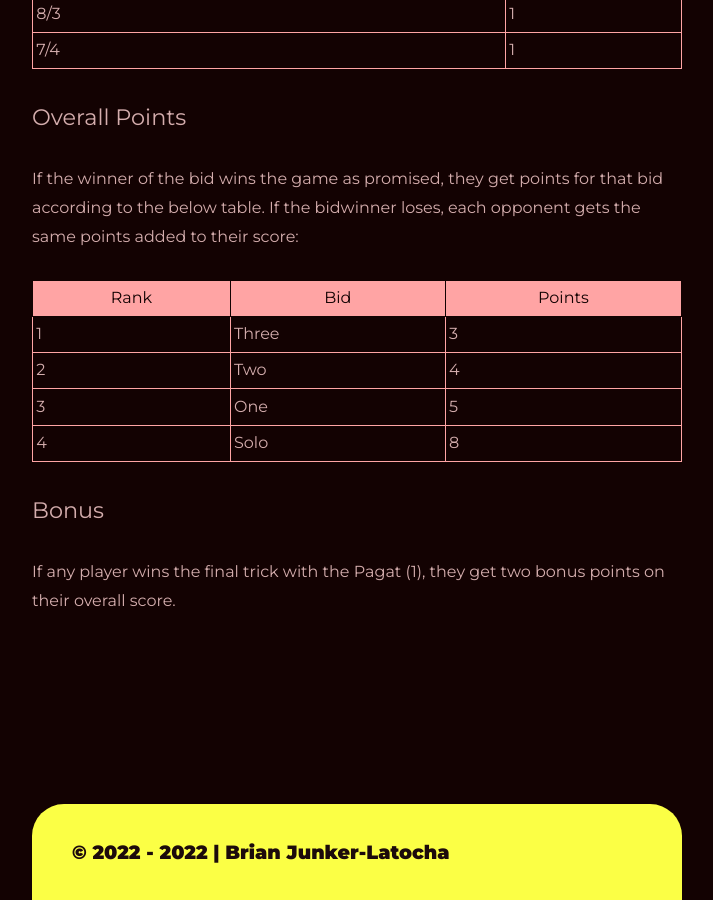
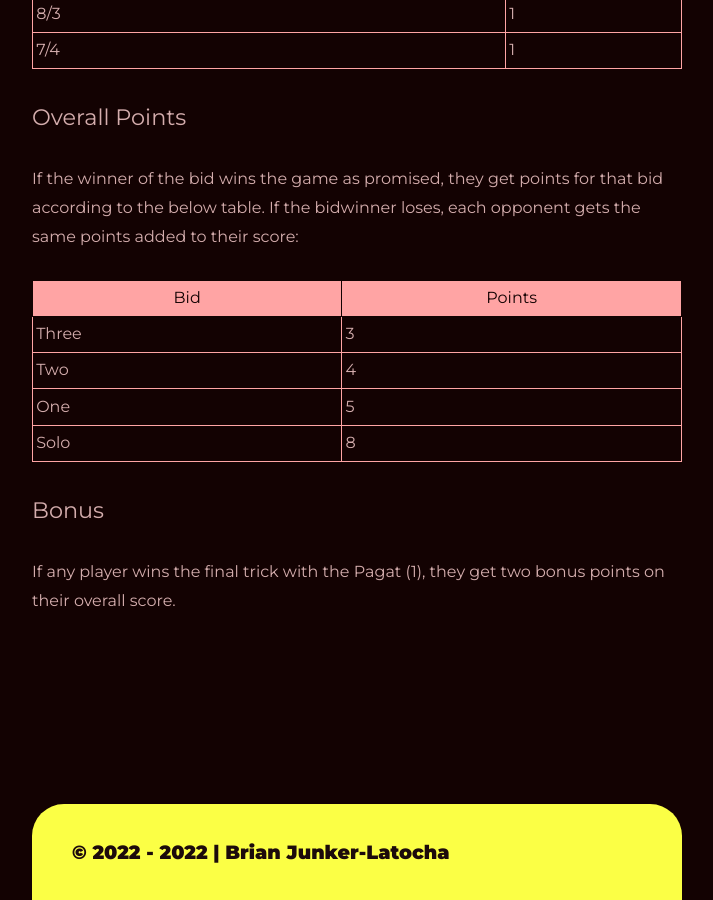
Before and after one commit to BrianInGermany/oldcardgames, a Jekyll site: the page built from all_collections/_posts/2022-12-18-tapp_tarock.markdown, in a window 1280 px wide and 900 px high, scrolled down 5702 px. Shown: the whole window, without its empty margins (283-996 px from the left). Built offline with Jekyll 4.4.1, drawn with Linux system fonts in a browser that asks for light colours.

Commit message:
edit  table

```diff
--- a/all_collections/_posts/2022-12-18-tapp_tarock.markdown
+++ b/all_collections/_posts/2022-12-18-tapp_tarock.markdown
@@ -102,12 +102,12 @@ For example:
 #### __Overall Points__
 If the winner of the bid wins the game as promised, they get points for that bid according to the below table. If the bidwinner loses, each opponent gets the same points added to their score:
 
-| Rank | Bid   | Points |
-| ---- | ----- | ------ |
-| 1    | Three | 3      |
-| 2    | Two   | 4      |
-| 3    | One   | 5      |
-| 4    | Solo  | 8      |
+| Bid   | Points |
+| ----- | ------ |
+| Three | 3      |
+| Two   | 4      |
+| One   | 5      |
+| Solo  | 8      |
 
 #### __Bonus__
 If any player wins the final trick with the Pagat (1), they get two bonus points on their overall score.
```
Also changed, not shown: all_collections/_posts/bids.csv (+5 -5 lines).
